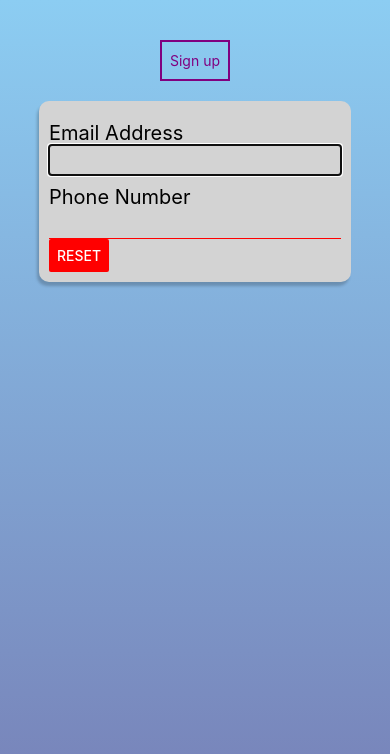
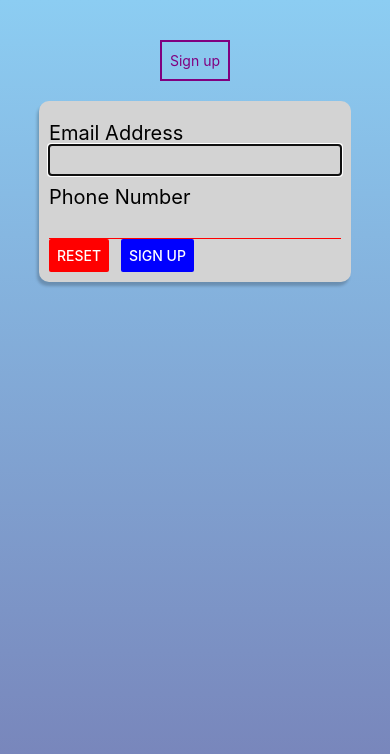
Before and after one commit to iamjackytung/CS5520Assignments, a React Native app in the folder Assignment1/: screen / in a window 390 px wide. Shown: the top 754 px of the page. Built offline with nearby package versions, Linux system fonts and the light colour scheme.

Commit message:
sign up button now works and regex logic got valid emails and phone numbers created

```diff
--- a/Assignment1/components/StartingScreen.js
+++ b/Assignment1/components/StartingScreen.js
@@ -15,6 +15,7 @@ export default function StartingScreen({
   phoneUpdateFunction,
   emailText,
   phoneText,
+  signUpToConfirm,
   signUpScreenVisible,
   resetFunction,
 }) {
@@ -22,6 +23,7 @@ export default function StartingScreen({
   const [validPhoneText, setValidPhoneText] = useState("");
   let email = false;
   let phone = false;
+
   return (
     <Modal transparent={true} visible={signUpScreenVisible}>
       <View style={styles.textBox}>
@@ -55,6 +57,43 @@ export default function StartingScreen({
             }}
             title="Reset"
             color="red"
+            accessibilityLabel="Learn more about this purple button"
+          />
+          <Text>{"   "}</Text>
+          <Button
+            onPress={() => {
+              if (
+                String(emailText)
+                  .toLowerCase()
+                  .match(
+                    /^(([^<>()[\]\\.,;:\s@"]+(\.[^<>()[\]\\.,;:\s@"]+)*)|(".+"))@((\[[0-9]{1,3}\.[0-9]{1,3}\.[0-9]{1,3}\.[0-9]{1,3}\])|(([a-zA-Z\-0-9]+\.)+[a-zA-Z]{2,}))$/
+                  )
+              ) {
+                email = true;
+                setValidEmailText("");
+              } else {
+                email = false;
+                setValidEmailText("Please enter a valid email");
+              }
+
+              if (
+                String(phoneText)
+                  .toLowerCase()
+                  .match(
+                    /^(\+\d{1,2}\s?)?1?\-?\.?\s?\(?\d{3}\)?[\s.-]?\d{3}[\s.-]?\d{4}$/
+                  )
+              ) {
+                phone = true;
+                setValidPhoneText("");
+              } else {
+                phone = false;
+                setValidPhoneText("Please enter a valid phone number");
+              }
+
+              if (phone && email) signUpToConfirm();
+            }}
+            title="Sign up"
+            color="blue"
             accessibilityLabel="Learn more about this purple button"
           />
         </View>
```
